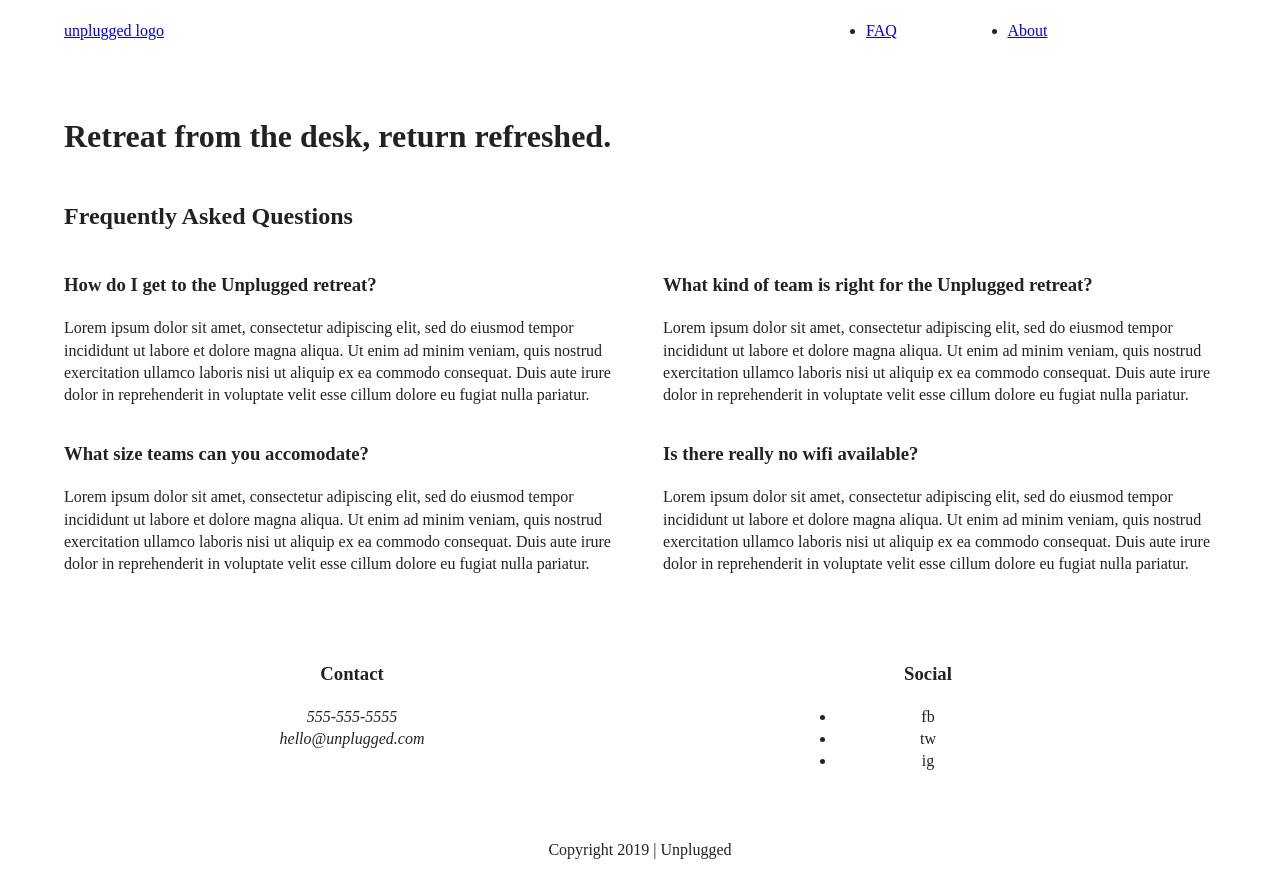
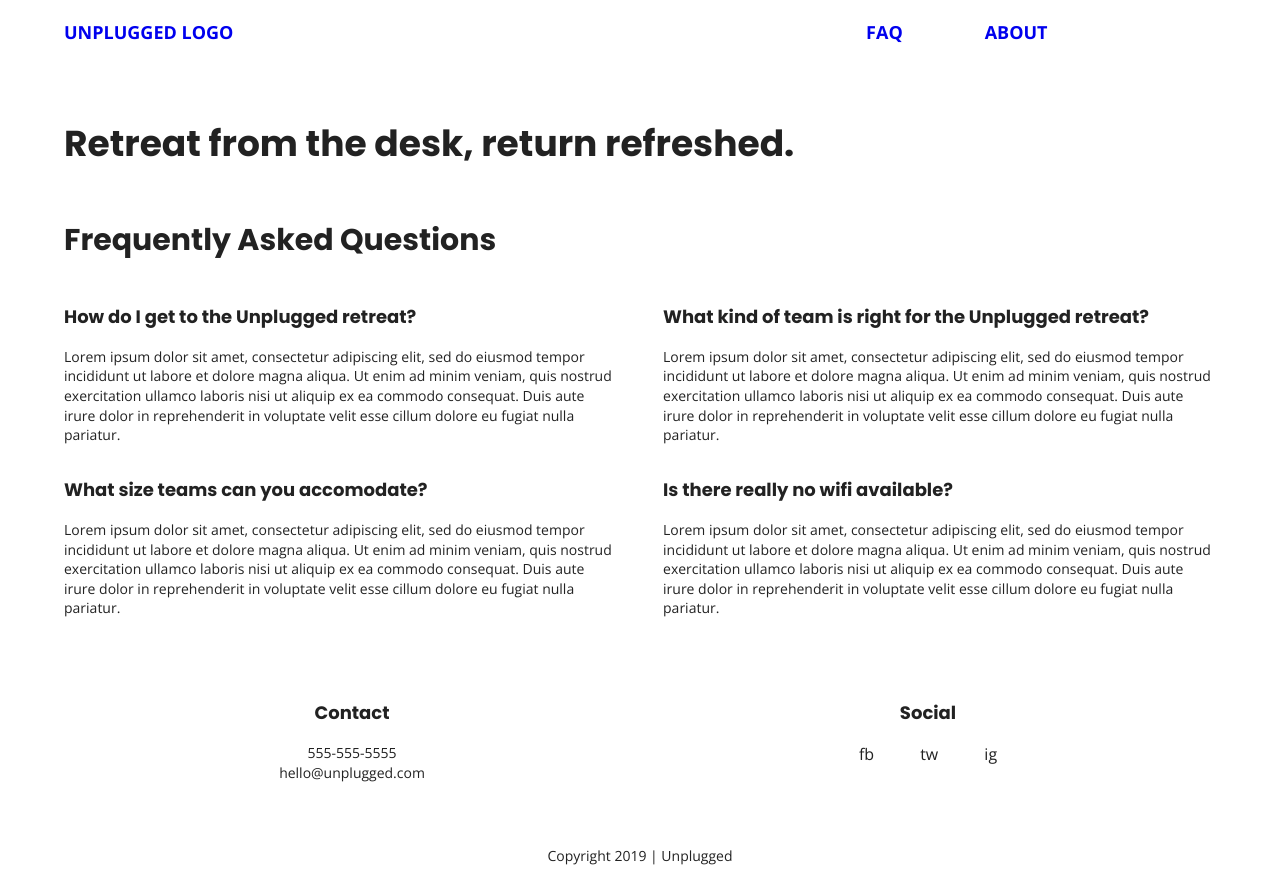
Before and after one commit to Hyuuga81/206-unplugged-new, a website: page faq/index.html in a window 1280 px wide. Drawn offline with nearby package versions, Linux system fonts and the light colour scheme.

Commit message:
added typography styles

```diff
--- a/css/main.css
+++ b/css/main.css
@@ -88,12 +88,14 @@
      ========================================================================== */
 
     /****************************** HOMEPAGE ************************************/
-
+    /* GENERAL STYLES */
     html {
-
+      font-size: 16px;
     }
 
     body {
+      font-size: 1em;
+      font-family: 'Open Sans', sans-serif;
       width: 100%;
       display: flex;
       justify-content: center;
@@ -106,6 +108,52 @@
       justify-content: center;
       align-items: center;
       flex-flow: row wrap;
+    }
+
+    ul {
+      list-style-type: none;
+    }
+
+    a {
+      font-size: 1.125em;
+      font-family: 'Open Sans', sans-serif;
+      text-transform: uppercase;
+      text-decoration: none;
+      font-weight: bold;
+    }
+
+    h1 {
+      font-family: 'Poppins', sans-serif;
+      font-size: 2.25em;
+    }
+
+    h2 {
+      font-family: 'Poppins', sans-serif;
+      font-size: 1.875em;
+    }
+
+    h3 {
+      font-family: 'Poppins', sans-serif;
+      font-size: 1.125em;
+    }
+
+    p {
+      font-family: 'Open Sans', sans-serif;
+      font-size: 0.875em;
+    }
+
+    img {
+
+    }
+
+    figure {
+
+    }
+
+    address {
+      font-family: 'Open Sans', sans-serif;
+      font-size: 0.875em;
+      font-style: normal;
     }
 
     /*************** HEADER STYLES *****************************************/
@@ -166,6 +214,29 @@
       align-items: center;
       flex-flow: row wrap;
     }
+
+    /*
+    input[type=text] {
+      box-sizing: border-box;
+      width: 100%;
+      color: ;
+      font-style: italic;
+      padding: .875em;
+    }
+
+    input[type=button] {
+      width: 100%;
+      padding: 20px 0;
+      margin-top: 20px;
+      background-color: #2a423a;
+      font-weight: 500;
+      font-size: 1.125em;
+      color: #e2e3ed;
+      border: none;
+      text-align: center;
+      text-transform: uppercase;
+    }
+    */
 
     .form-description, .form-info {
       /*padding-left: 25px;*/
@@ -265,6 +336,14 @@
     .social-media ul {
       margin: 0;
       padding: 0;
+      width: 100%;
+      display: flex;
+      justify-content: space-around;
+      align-items: center;
+      flex-flow: row wrap;
+    }
+
+    .social-media ul li {
     }
 
     /************************ ABOUT ******************************/
--- a/faq/index.html
+++ b/faq/index.html
@@ -18,6 +18,8 @@
 
   <link rel="stylesheet" href="../css/normalize.css">
   <link rel="stylesheet" href="../css/main.css">
+  <!-- Google Fonts -->
+  <link href="https://fonts.googleapis.com/css?family=Open+Sans:400,700|Poppins:500,700" rel="stylesheet">
 
   <meta name="theme-color" content="#fafafa">
 </head>
```
Also changed, not shown: about/index.html (+2 -0 lines), index.html (+3 -1 lines).
